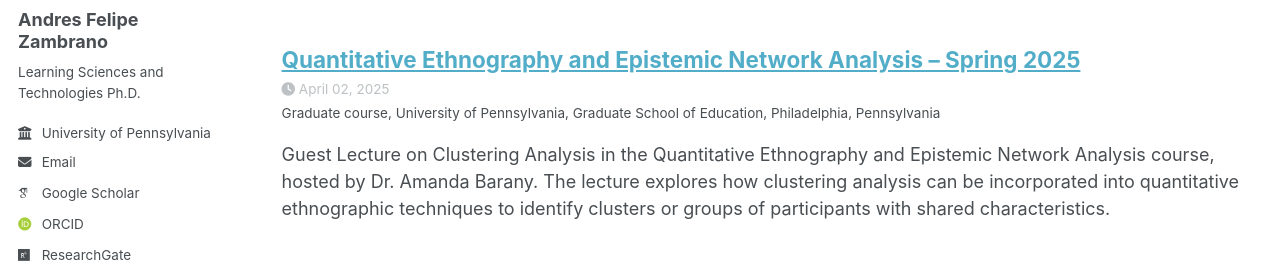
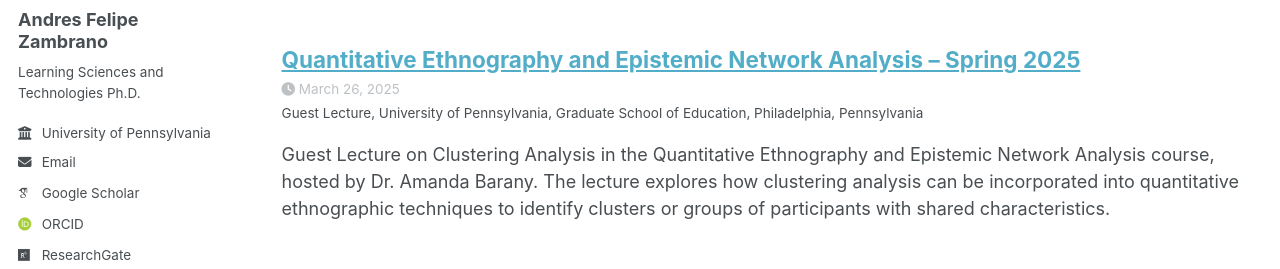
Before and after one commit to afzambrano/afzambrano.github.io, a Jekyll site: the page built from _pages/talks.html, in a window 1280 px wide and 1398 px high. Shown: the part 347-616 px from the top of the window. Built offline with Jekyll 4.4.1, drawn with Linux system fonts in a browser that asks for light colours; some web fonts are replaced; a script that is not in the unit is left out.

Commit message:
Update 2025-cluster-ona.md

```diff
--- a/_talks/2025-cluster-ona.md
+++ b/_talks/2025-cluster-ona.md
@@ -1,10 +1,10 @@
 ---
 title: "Quantitative Ethnography and Epistemic Network Analysis -- Spring 2025"
-collection: teaching
-type: "Graduate course"
-permalink: /teaching/2025-cluster-ona
+collection: talks
+type: "Guest Lecture"
+permalink: /talks/2025-cluster-ona
 venue: "University of Pennsylvania, Graduate School of Education"
-date: 2025-04-02
+date: 2025-03-26
 location: "Philadelphia, Pennsylvania"
 ---
 Guest Lecture on Clustering Analysis in the Quantitative Ethnography and Epistemic Network Analysis course, hosted by Dr. Amanda Barany. The lecture explores how clustering analysis can be incorporated into quantitative ethnographic techniques to identify clusters or groups of participants with shared characteristics.
```
